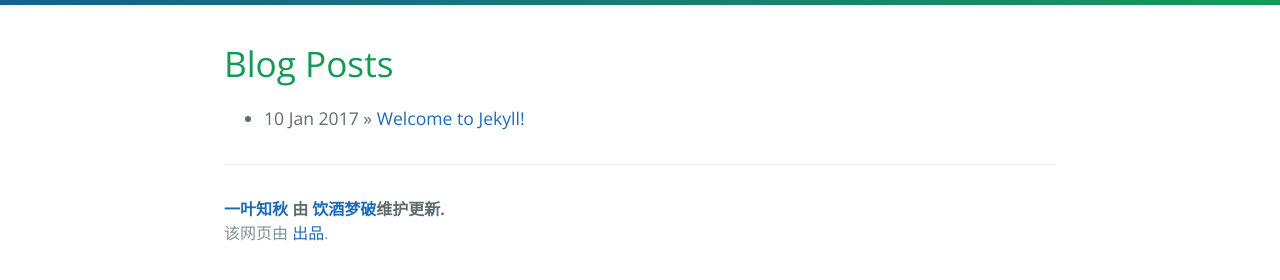
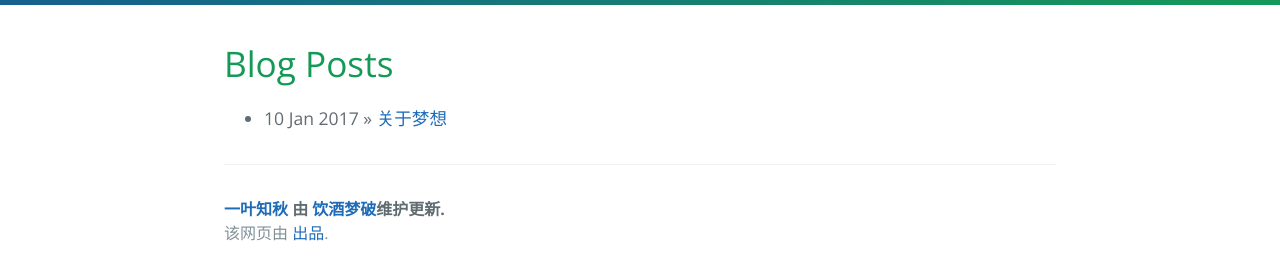
Before and after one commit to GitHubNull/GitHubNull.github.io, a Jekyll site: the page built from index.html, in a window 1280 px wide. Shown: the part 378-658 px from the top of the page. Built offline with Jekyll 4.4.1, drawn with Linux system fonts in a browser that asks for light colours; the list of posts is cut into pages by our own code.

Commit message:
Update 2016-02-12-sample-content.markdown

```diff
--- a/_posts/2016-02-12-sample-content.markdown
+++ b/_posts/2016-02-12-sample-content.markdown
@@ -1,6 +1,6 @@
 ---
 layout: default
-title:  "Welcome to Jekyll!"
+title:  "关于梦想"
 date:   2017-01-10 00:52:00
 categories: main
 ---
```
